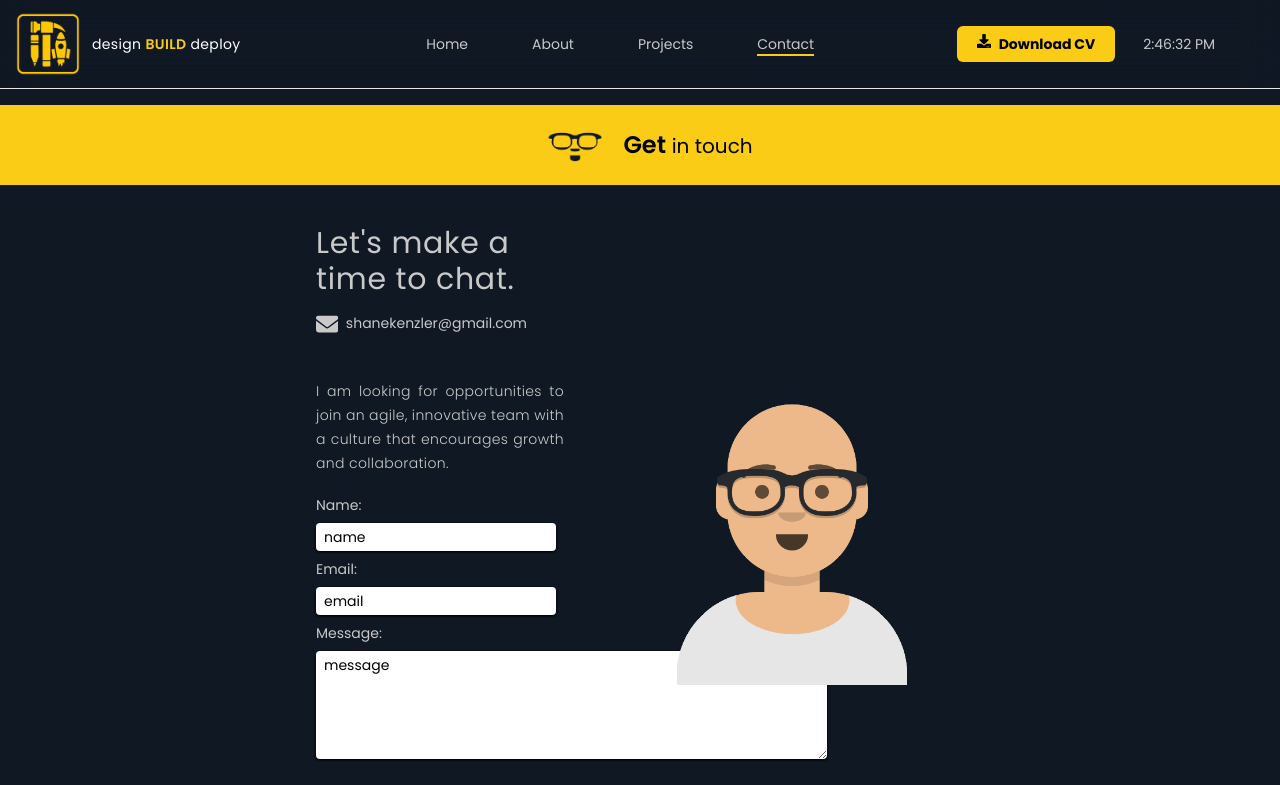
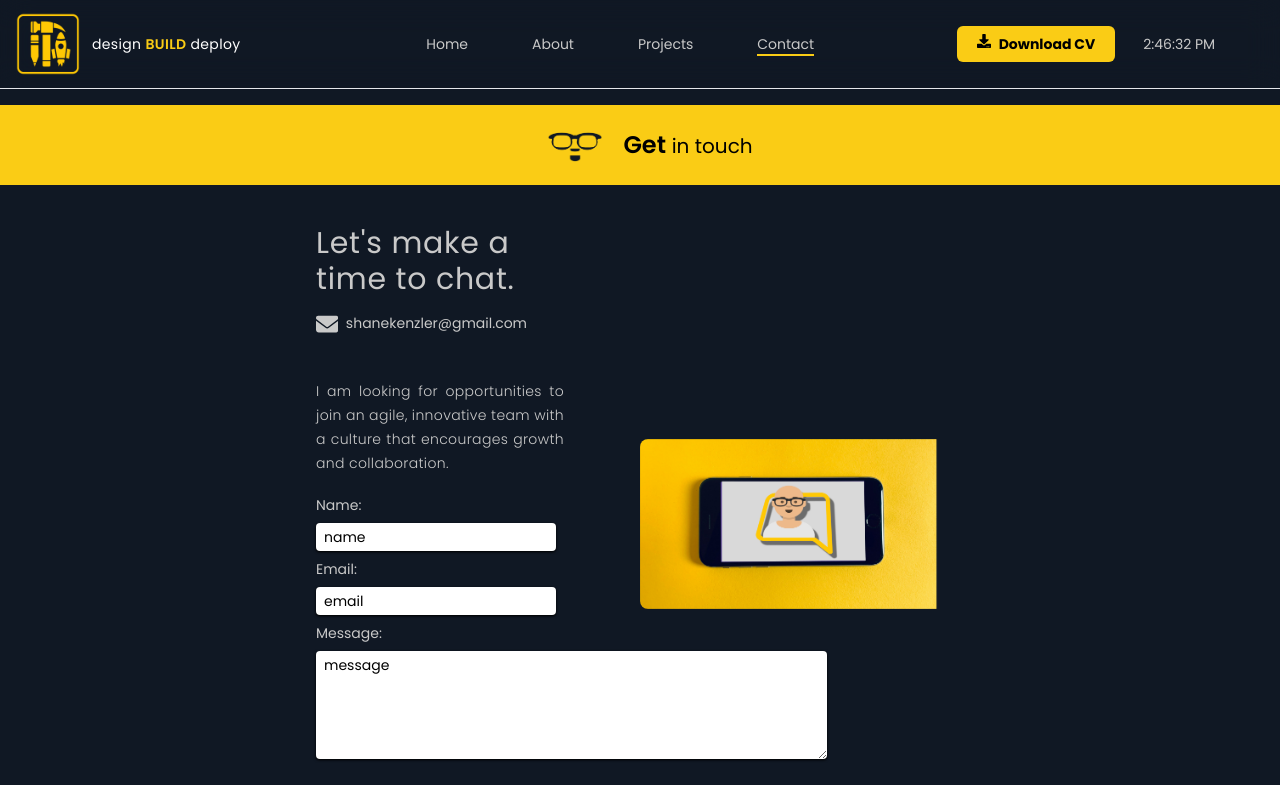
Before and after one commit to SKenzler/react-portfolio, a React (Vite) app: page /contact in a window 1280 px wide. Shown: the top 785 px of the page. Built offline with nearby package versions, Linux system fonts and the light colour scheme; a web font is replaced by a local one.

Commit message:
changed contact image

```diff
--- a/src/pages/Contact.jsx
+++ b/src/pages/Contact.jsx
@@ -2,7 +2,7 @@ import React from "react";
 import Navbar from "../components/Navbar";
 import Footer from "../components/Footer";
 import contactImage from "../assets/glasses-image.png";
-import avatarImage from "../assets/Profile_Avatar_Lrg.png";
+import yellowOffice from "../assets/yellow-office.png";
 import { FaCommentAlt } from "react-icons/fa";
 import { FaMessage, FaEnvelope } from "react-icons/fa6";
 import { easeInOut, motion } from "framer-motion";
@@ -94,8 +94,8 @@ const Contact = () => {
               delay: 1,
               ease: easeInOut,
             }}
-            className="flex flex-shrink-0 justify-center items-center w-64 md:w-80 mx-10"
-            src={avatarImage}
+            className="flex flex-shrink-0 justify-center items-center rounded-lg mx-10"
+            src={yellowOffice}
             alt="Avatar Image"
           />
         </div>
```
Also changed, not shown: src/assets/yellow-office.png (added).
